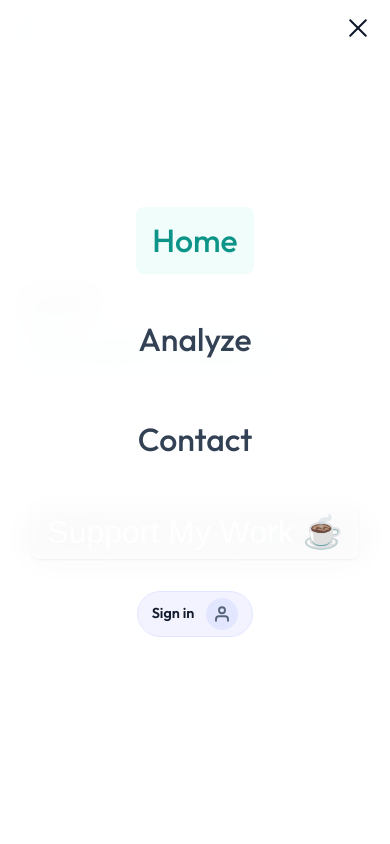
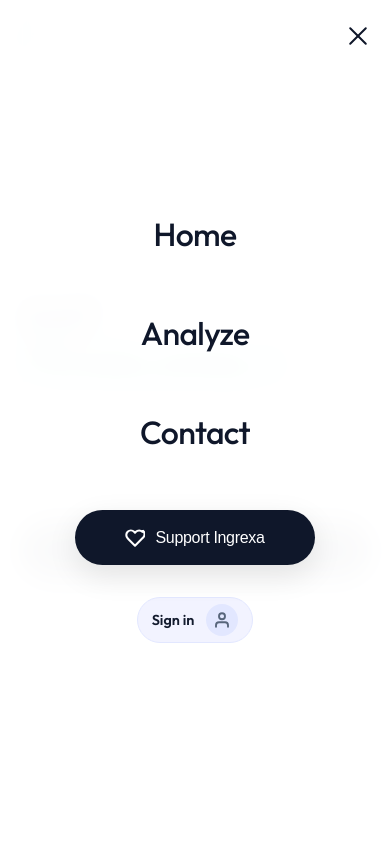
Before and after one commit to Jaiminkansagara1327/Smart-Ingredient-Checker, a React (Vite) app in the folder frontend/: page / in a window 390 px wide. Both pictures are taken after a click on the button "Toggle Navigation". Shown: the top 844 px of the page. Built offline with nearby package versions, Linux system fonts and the light colour scheme; no server answers.

Commit message:
Finalize mobile and desktop header: Fixed PC view alignment, added premium SVG icons, and implemented glassmorphism mobile drawer. Reverted build-time migrations to fix Render deploy failure.

```diff
--- a/frontend/src/components/Layout/Header.jsx
+++ b/frontend/src/components/Layout/Header.jsx
@@ -113,8 +113,9 @@ function Header({ onNavigate, currentPage, user, setUser }) {
         onClick={() => setIsMenuOpen(!isMenuOpen)}
         aria-label="Toggle Navigation"
       >
-        <span className="hamburger-line line-top"></span>
-        <span className="hamburger-line line-bottom"></span>
+        <span className="hamburger-line line-1"></span>
+        <span className="hamburger-line line-2"></span>
+        <span className="hamburger-line line-3"></span>
       </button>
 
       <nav className={`nav ${isMenuOpen ? 'nav-open' : ''}`}>
@@ -156,7 +157,10 @@ function Header({ onNavigate, currentPage, user, setUser }) {
           disabled={isProcessingSupport}
           style={{ border: 'none', cursor: 'pointer', outline: 'none' }}
         >
-          {isProcessingSupport ? 'Connecting...' : 'Support My Work ☕'}
+          <svg width="18" height="18" viewBox="0 0 24 24" fill="none" stroke="currentColor" strokeWidth="2.5" strokeLinecap="round" strokeLinejoin="round">
+            <path d="M20.84 4.61a5.5 5.5 0 0 0-7.78 0L12 5.67l-1.06-1.06a5.5 5.5 0 0 0-7.78 7.78l1.06 1.06L12 21.23l8.84-8.84 1.06-1.06a5.5 5.5 0 0 0 0-7.78z"></path>
+          </svg>
+          {isProcessingSupport ? 'Connecting...' : 'Support Ingrexa'}
         </button>
 
         {user ? (
--- a/frontend/src/index.css
+++ b/frontend/src/index.css
@@ -177,10 +177,8 @@ body {
     border: none;
     cursor: pointer;
     z-index: 102;
-    /* Above mobile menu */
     padding: 0;
     position: relative;
-    outline: none;
 }
 
 .hamburger-line {
@@ -188,26 +186,27 @@ body {
     width: 24px;
     height: 2px;
     background: var(--color-text-primary);
-    border-radius: 2px;
-    transition: transform 0.4s cubic-bezier(0.4, 0, 0.2, 1);
+    border-radius: 4px;
+    transition: all 0.3s cubic-bezier(0.4, 0, 0.2, 1);
     position: absolute;
     left: 4px;
 }
 
-.line-top {
-    top: 11px;
-}
-
-.line-bottom {
-    top: 19px;
-}
-
-.mobile-menu-btn.open .line-top {
-    transform: translateY(4px) rotate(45deg);
-}
-
-.mobile-menu-btn.open .line-bottom {
-    transform: translateY(-4px) rotate(-45deg);
+.line-1 { top: 10px; }
+.line-2 { top: 16px; opacity: 1; }
+.line-3 { top: 22px; }
+
+.mobile-menu-btn.open .line-1 {
+    transform: translateY(6px) rotate(45deg);
+}
+
+.mobile-menu-btn.open .line-2 {
+    opacity: 0;
+    transform: translateX(-10px);
+}
+
+.mobile-menu-btn.open .line-3 {
+    transform: translateY(-6px) rotate(-45deg);
 }
 
 .nav-link {
@@ -237,7 +236,10 @@ body {
     color: white !important;
     font-weight: 600;
     box-shadow: var(--shadow-sm);
-    padding: var(--spacing-xs) var(--spacing-md);
+    padding: var(--spacing-xs) var(--spacing-lg);
+    display: flex;
+    align-items: center;
+    gap: 6px;
 }
 
 .btn-support:hover {
@@ -1647,54 +1649,131 @@ body {
    =================================== */
 @media (max-width: 768px) {
     .header {
-        padding: var(--spacing-md) var(--spacing-lg);
+        padding: var(--spacing-sm) var(--spacing-md);
+        height: 70px;
+    }
+
+    .mobile-menu-btn {
+        display: block;
     }
 
     .nav {
-        gap: var(--spacing-sm);
+        position: fixed;
+        top: 0;
+        left: 0;
+        right: 0;
+        height: 100vh;
+        background: rgba(255, 255, 255, 0.98);
+        backdrop-filter: blur(12px);
+        -webkit-backdrop-filter: blur(12px);
+        flex-direction: column;
+        justify-content: center;
+        align-items: center;
+        padding: var(--spacing-2xl) var(--spacing-xl);
+        gap: var(--spacing-xl);
+        z-index: 101;
+        transform: translateY(-100%);
+        transition: transform 0.6s cubic-bezier(0.16, 1, 0.3, 1);
+        display: flex;
+        box-shadow: none;
+    }
+
+    .nav-open {
+        transform: translateY(0);
     }
 
     .nav-link {
-        padding: var(--spacing-xs) var(--spacing-sm);
-        font-size: var(--font-size-xs);
+        width: auto;
+        text-align: center;
+        padding: var(--spacing-md) var(--spacing-2xl);
+        font-size: 1.5rem;
+        font-weight: 700;
+        color: var(--color-text-primary) !important;
+        border-radius: var(--radius-lg);
+        letter-spacing: -0.02em;
+        background: transparent !important;
+    }
+
+    .btn-support {
+        width: auto;
+        min-width: 240px;
+        justify-content: center;
+        margin-top: var(--spacing-md);
+        background: var(--color-text-primary) !important;
+        color: white !important;
+        padding: 1.1rem 2.5rem !important;
+        border-radius: 100px !important;
+        font-size: 1rem !important;
+        display: flex !important;
+        align-items: center;
+        gap: 10px;
+        box-shadow: 0 10px 30px rgba(0,0,0,0.1);
+    }
+
+    .btn-support svg {
+        width: 20px;
+        height: 20px;
     }
 
     .main-content {
-        padding: var(--spacing-lg);
+        padding: var(--spacing-md);
     }
 
     .main-title {
-        font-size: var(--font-size-3xl);
+        font-size: var(--font-size-2xl);
+        line-height: 1.2;
     }
 
     .main-subtitle {
         font-size: var(--font-size-base);
-    }
-
-    .upload-tabs {
+        margin-bottom: var(--spacing-xl);
+    }
+
+    /* Results Mobile Fixes */
+    .product-identity-row {
         flex-direction: column;
-    }
-
-    .product-info {
+        text-align: center;
+        gap: var(--spacing-sm);
+    }
+
+    .product-identity-img {
+        width: 80px;
+        height: 80px;
+        margin: 0 auto;
+    }
+
+    .overview-stats {
+        grid-template-columns: 1fr 1fr;
+        gap: var(--spacing-sm);
+    }
+
+    .verdict-card {
+        padding: var(--spacing-xl) var(--spacing-md);
+    }
+
+    .verdict-text {
+        font-size: var(--font-size-xl);
+    }
+
+    .nutriscore-badge {
+        font-size: 1.5rem;
+        height: 38px;
+        min-width: 50px;
+    }
+
+    .scoring-options-panel {
         flex-direction: column;
-        align-items: center;
-        text-align: center;
-    }
-
-    .action-buttons {
+        gap: var(--spacing-md);
+    }
+
+    .history-card {
+        padding: var(--spacing-md);
+    }
+
+    .history-item-content {
         flex-direction: column;
-    }
-
-    .url-input-container {
-        flex-direction: column;
-    }
-
-    .text-input-container {
-        flex-direction: column;
-    }
-
-    .card {
-        animation: popIn var(--transition-base) forwards;
+        align-items: flex-start;
+        gap: var(--spacing-xs);
     }
 }
 
```
Also changed, not shown: 1 other file (tests, documents, lock files or other folders).
